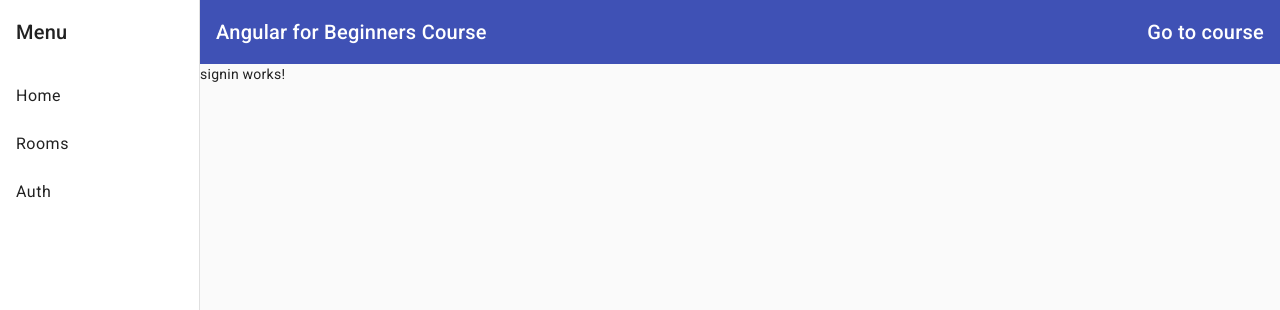
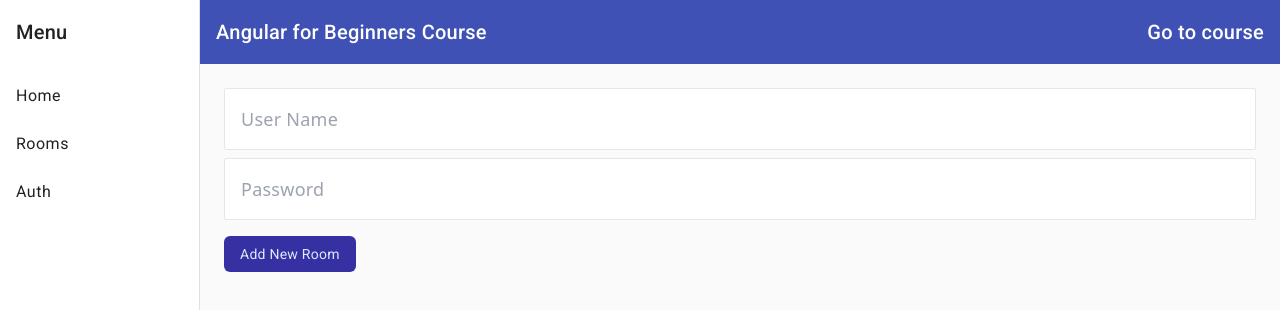
Before and after one commit to shobhit-28/hotelInventoryApp-Angular, an Angular app: page /auth/signin in a window 1280 px wide. Shown: the top 310 px of the page. Built offline with nearby package versions, Linux system fonts and the light colour scheme.

Commit message:
basic signin

```diff
--- a/src/app/pages/auth/signin/signin.component.html
+++ b/src/app/pages/auth/signin/signin.component.html
@@ -1 +1,17 @@
-<p>signin works!</p>
+<div class="p-6">
+    <form (ngSubmit)="logIn(loginForm)" #loginForm="ngForm">
+        <div class="flex flex-col gap-2">
+            <ng-container *ngFor="let field of formsInputFieldsArr">
+                <input required class="p-4 font-sans text-lg border rounded-sm" [type]="field?.type"
+                    [name]="field.fieldFormName" [placeholder]="field?.displayName"
+                    [(ngModel)]="signInData[field.fieldFormName]">
+            </ng-container>
+        </div>
+        <div class="">
+            <button [disabled]="loginForm.invalid" class="my-4 px-4 py-2 bg-indigo-800 text-blue-100 rounded-md"
+                type="submit">
+                Add New Room
+            </button>
+        </div>
+    </form>
+</div>
--- a/src/app/pages/auth/signin/signin.component.ts
+++ b/src/app/pages/auth/signin/signin.component.ts
@@ -1,12 +1,46 @@
 import { Component } from '@angular/core';
+import { NgForm } from '@angular/forms';
+import { CommonPagesModuleModule } from '../../common-pages-module.module';
+
+type logInType = { userName: string, password: string, [key: string]: string }
 
 @Component({
   selector: 'hinv-signin',
   standalone: true,
-  imports: [],
+  imports: [CommonPagesModuleModule],
   templateUrl: './signin.component.html',
   styleUrl: './signin.component.scss'
 })
 export class SigninComponent {
+  private signInDefaultData: logInType = {
+    userName: null!,
+    password: null!,
+  }
 
+  public signInData: logInType = JSON.parse(JSON.stringify(this.signInDefaultData))
+
+  public formsInputFieldsArr: ReadonlyArray<{
+    displayName: string,
+    fieldFormName: string,
+    type: 'text' | 'password'
+  }> = Object.freeze([
+    {
+      displayName: 'User Name',
+      fieldFormName: 'userName',
+      type: 'text',
+    }, {
+      displayName: 'Password',
+      fieldFormName: 'password',
+      type: 'password',
+    }
+  ])
+
+  public logIn(formGroup: NgForm) {
+    console.log(formGroup.form.value)
+    if (formGroup.form.value.userName === 'shobhit' && formGroup.form.value.password === 'admin') {
+      alert('Logged in successfully')
+    } else {
+      alert('Try again later')
+    }
+  }
 }
```
